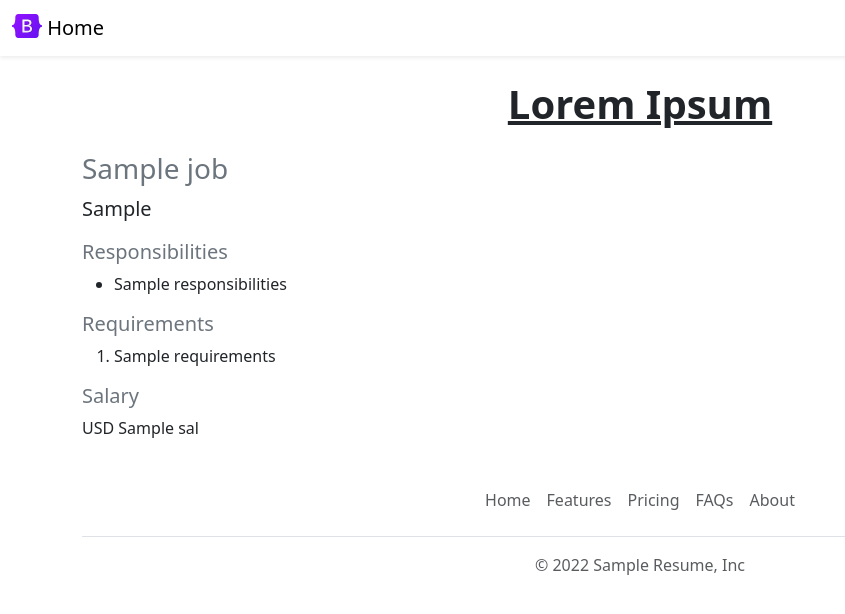
After one commit to AvichalS/Job-Application-System, a Flask app: template templates/jobpage.html in a window 1280 px wide. The commit adds this page. Shown: the top 614 px of the page, without its empty margins (0-845 px from the left). Run offline with Flask 3, Linux system fonts and the light colour scheme; the template is opened without the code that fills it: most values are stand-ins (such as "Sample title", 1, 10 or a date in 2020).

Commit message:
dynamic pages

```diff
--- a/app.py
+++ b/app.py
@@ -1,5 +1,5 @@
 from flask import Flask, render_template, jsonify
-from database import load_jobs
+from database import load_jobs, load_job
 
 app = Flask(__name__)
 
@@ -12,5 +12,12 @@ def hello_world():
 def list_jobs():
   return jsonify(jobs)
 
+@app.route("/job/<id>")
+def show_job(id):
+  job=load_job(id)
+  if not job:
+    return "Not found", 404
+  return render_template('jobpage.html', job=job)
+
 if __name__ == '__main__':
   app.run(host='0.0.0.0', debug=True)
--- /dev/null
+++ b/templates/bootstrap.html
@@ -0,0 +1,3 @@
+<meta charset="utf-8">
+<meta name="viewport" content="width=device-width, initial-scale=1">
+<link href="https://cdn.jsdelivr.net/npm/bootstrap@5.3.0-alpha1/dist/css/bootstrap.min.css" rel="stylesheet" integrity="sha384-GLhlTQ8iRABdZLl6O3oVMWSktQOp6b7In1Zl3/Jr59b6EGGoI1aFkw7cmDA6j6gD" crossorigin="anonymous">
--- a/templates/home.html
+++ b/templates/home.html
@@ -4,9 +4,7 @@
     <title>
       Lorem Ipsum
     </title>
-    <meta charset="utf-8">
-    <meta name="viewport" content="width=device-width, initial-scale=1">
-    <link href="https://cdn.jsdelivr.net/npm/bootstrap@5.3.0-alpha1/dist/css/bootstrap.min.css" rel="stylesheet" integrity="sha384-GLhlTQ8iRABdZLl6O3oVMWSktQOp6b7In1Zl3/Jr59b6EGGoI1aFkw7cmDA6j6gD" crossorigin="anonymous">
+    {% include 'bootstrap.html' %}
   </head>
   <body>
     {% include 'nav.html' %}
--- a/templates/jobitem.html
+++ b/templates/jobitem.html
@@ -20,6 +20,7 @@
 {% endif %}
   </div>
   <div class="col-1">
-  <a href="mailto:avichalsharma2003@gmail.com?subject=Application%20for%20{{job['title']}}&body=My%20Name%3A%20%3Cyour%20name%20here%3E%0D%0AMy%20resume%20link%3A%20%3Cresume%20link%20or%20attachment%20status%3E%0D%0AMy%20LinkedIn%20profile%3A%20%3CLinkedIn%20profile%20link%20here%3E" type="button" class="btn btn-outline-info position-relative top-40 start-10">Apply</a>
+  <a href="mailto:avichalsharma2003@gmail.com?subject=Application%20for%20{{job['title']}}&body=My%20Name%3A%20%3Cyour%20name%20here%3E%0D%0AMy%20resume%20link%3A%20%3Cresume%20link%20or%20attachment%20status%3E%0D%0AMy%20LinkedIn%20profile%3A%20%3CLinkedIn%20profile%20link%20here%3E" type="button" class="btn btn-outline-info position-relative top-40 start-10 mb-3">Mail</a>
+  <a href="/job/{{job['id']}}" type="button" class="btn btn-outline-info position-relative top-40 start-10">Apply</a>
 </div>
 </div>
--- /dev/null
+++ b/templates/jobpage.html
@@ -0,0 +1,34 @@
+<!DOCTYPE html>
+<html>
+  <head>
+    <title>{{job[0]['title']}} - Experience</title>
+    {% include 'bootstrap.html' %}
+  </head>
+  <body>
+    {% include 'nav.html' %}
+    <div class="container">
+      <h1 class="fw-bold text-center mt-4 mb-4"><u>
+      Lorem Ipsum
+      </u></h1>
+      <h3 class='mb-2 text-secondary'>{{job[0]['title']}}</h3>
+
+      <p class='lead mt-0 mb-3'>{{job[0]['job_loc']}}</p>
+
+      <h4 class='fs-5 text-secondary'>Responsibilities</h4>
+      <ul>
+        {% for line in job[0]['responsibilities'].split(". ") %}
+          <li>{{line}}</li>
+        {% endfor %}
+      </ul>
+      <h4 class='fs-5 text-secondary'>Requirements</h4>
+      <ol>
+        {% for line in job[0]['requirements'].split(". ") %}
+          <li>{{line}}</li>
+        {% endfor %}
+      </ol>
+    <h4 class='fs-5 text-secondary'>Salary</h4>
+      <p>{{job[0]['currency']}} {{job[0]['sal']}}</p>
+    </div>
+    {% include 'footer.html' %}
+  </body>
+</html>
--- a/templates/nav.html
+++ b/templates/nav.html
@@ -1,8 +1,8 @@
 <nav class="navbar shadow-sm fixed top bg-white">
   <div class="container-fluid">
-    <a class="navbar-brand" href="#">
+    <a class="navbar-brand" href="/">
       <img src="/static/logo.svg" alt="Logo" width="30" height="24" class="d-inline-block align-text-top">
-      Lorsum
+      Home
     </a>
   </div>
 </nav>
```
Also changed, not shown: database.py (+13 -0 lines).
